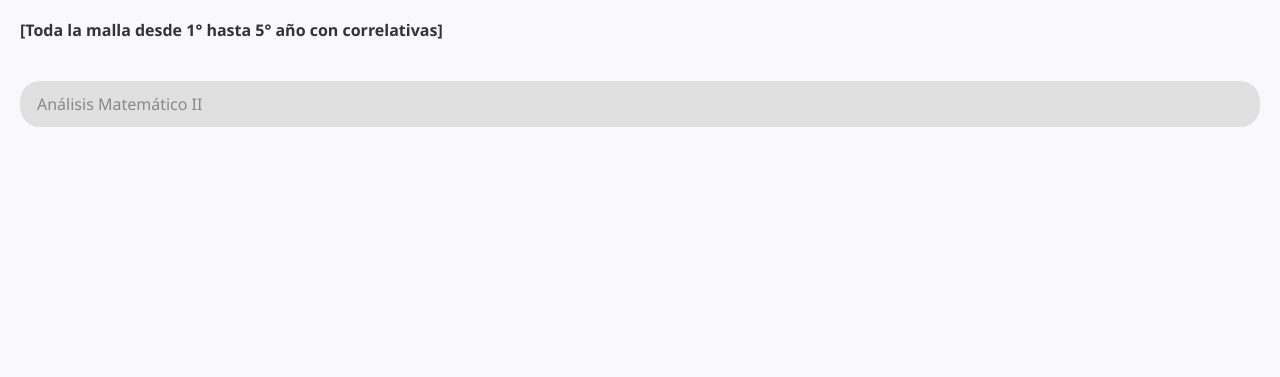
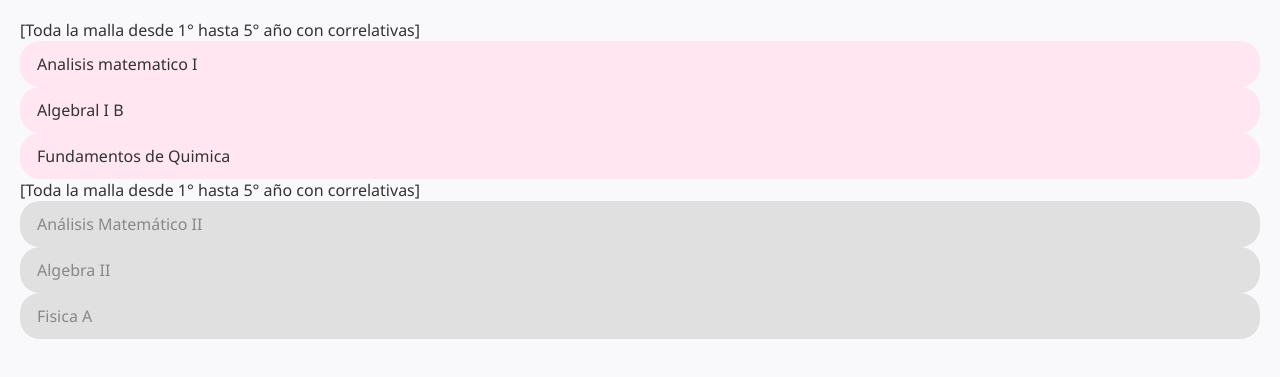
Before and after one commit to oriib01/Malla-industrial, a plain HTML site: page index.html in a window 1280 px wide. Shown: the part 87-464 px from the top of the page. Drawn offline with Linux system fonts and the light colour scheme.

Commit message:
Update index.html

```diff
--- a/index.html
+++ b/index.html
@@ -53,8 +53,14 @@
 
   <!-- Materias de todos los años irán aquí -->
   <!-- Por brevedad solo se indica que está completo -->
-  <div class="year"><div class="semester-title">[Toda la malla desde 1° hasta 5° año con correlativas]</div></div>
+  <div class="1°"><div class="semestre 1">[Toda la malla desde 1° hasta 5° año con correlativas]</div></div>
+  <div class="subject" data-code="AM1">Analisis matematico I</div>
+<div class="subject" data-code="AIB">Algebral I B </div>
+<div class="subject" data-code="FQ">Fundamentos de Quimica </div>
+<div class="1°"><div class="semestre 2">[Toda la malla desde 1° hasta 5° año con correlativas]</div></div>
   <div class="subject locked" data-code="AM2" data-req="AM1">Análisis Matemático II</div>
+ <div class="subject locked" data-code="AGII" data-req="AIB">Algebra II </div>
+  <div class="subject locked" data-code="FISA" data-req="AM1,AIB">Fisica A </div>
   <script>
     const subjects = document.querySelectorAll('.subject');
     function checkUnlocks() {
```
